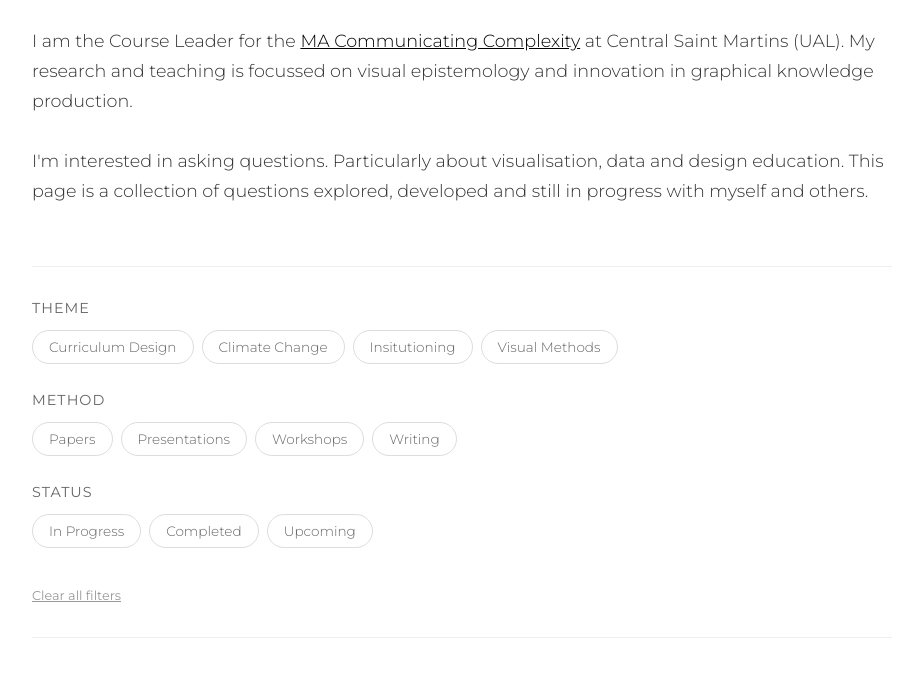
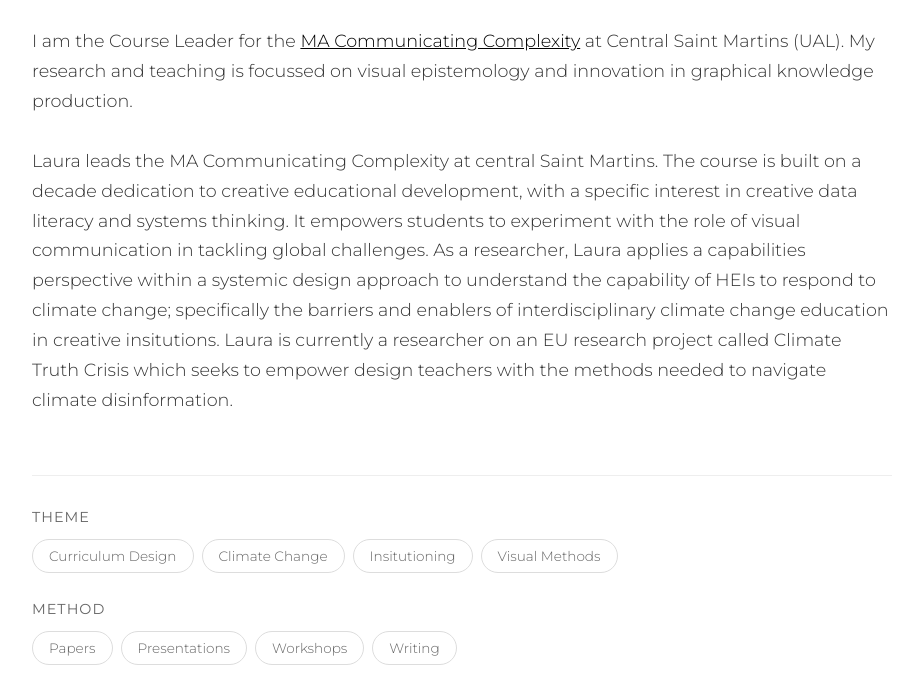
Before and after one commit to laurahelenknight/laurahknight-website, a plain HTML site: page index.html in a window 1280 px wide. Shown: the part 118-800 px from the top of the page, without its empty margins (178-1101 px from the left). Drawn offline with Linux system fonts and the light colour scheme.

Commit message:
Update index.html

```diff
--- a/index.html
+++ b/index.html
@@ -245,7 +245,9 @@
             <section class="intro-section">
                 <p>I am the Course Leader for the <a href="https://www.arts.ac.uk/subjects/communication-and-graphic-design/postgraduate/ma-communicating-complexity-csm" target="_blank">MA Communicating Complexity</a> at Central Saint Martins (UAL). My research and teaching is focussed on visual epistemology and innovation in graphical knowledge production.</p>
 
-                <p>I'm interested in asking questions. Particularly about visualisation, data and design education. This page is a collection of questions explored, developed and still in progress with myself and others.</p>
+                <p>Laura leads the MA Communicating Complexity at central Saint Martins. The course is built on a decade dedication to creative educational development, with a specific interest in creative data literacy and systems thinking. It empowers students to experiment with the role of visual communication in tackling global challenges.
+
+As a researcher, Laura applies a capabilities perspective within a systemic design approach to understand the capability of HEIs to respond to climate change; specifically the barriers and enablers of interdisciplinary climate change education in creative insitutions. Laura is currently a researcher on an EU research project called Climate Truth Crisis which seeks to empower design teachers with the methods needed to navigate climate disinformation.</p>
             </section>
 
             <section class="filters">
```
